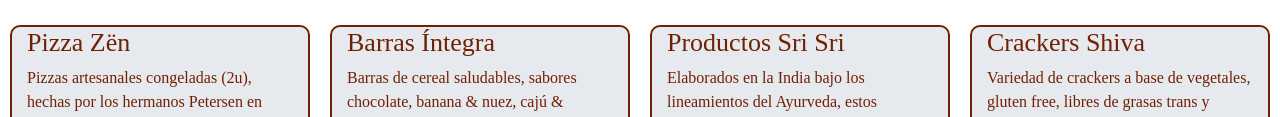
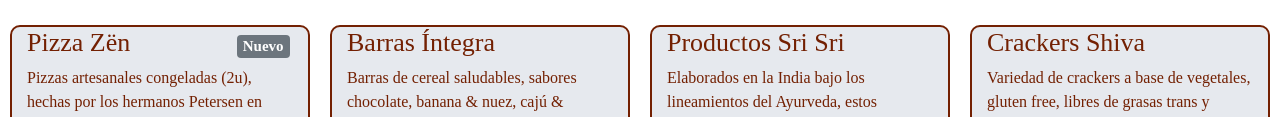
Before and after one commit to lotero1212/topnatural, a plain HTML site: page index.html in a window 1280 px wide. Shown: the part 513-630 px from the top of the page. Drawn offline with nearby package versions, Linux system fonts and the light colour scheme; a web font is replaced by a local one.

Commit message:
agregando badge

```diff
--- a/css/style.css
+++ b/css/style.css
@@ -244,3 +244,8 @@
 .descInicial {
 	background-image: linear-gradient(to bottom, #ffffff, #fbd9a6);
 }
+
+.botonNuevo {
+	font-size: 15px !important;
+	margin-left: 100px;
+}
--- a/index.html
+++ b/index.html
@@ -59,7 +59,7 @@
     <h2 class="cuerpoSubtitulo">Productos Destacados</h2>
         <div class="carrouselProductos">
             <div class="container contenedorTN">
-                <h3 class="titProd">Pizza Zën</h3>
+                <h3 class="titProd">Pizza Zën <span class="badge badge-secondary botonNuevo">Nuevo</span></h3>
                 <p class="descprod">Pizzas artesanales congeladas (2u), hechas por los hermanos Petersen en horno de barro con harina orgánica certificada y 48 horas de levado. </p>
                 <div class="card cardTN">
                 <img class="card-img-top-TN img-thumbnail" src="img/pizzazen.png" alt="Card image cap">
```
